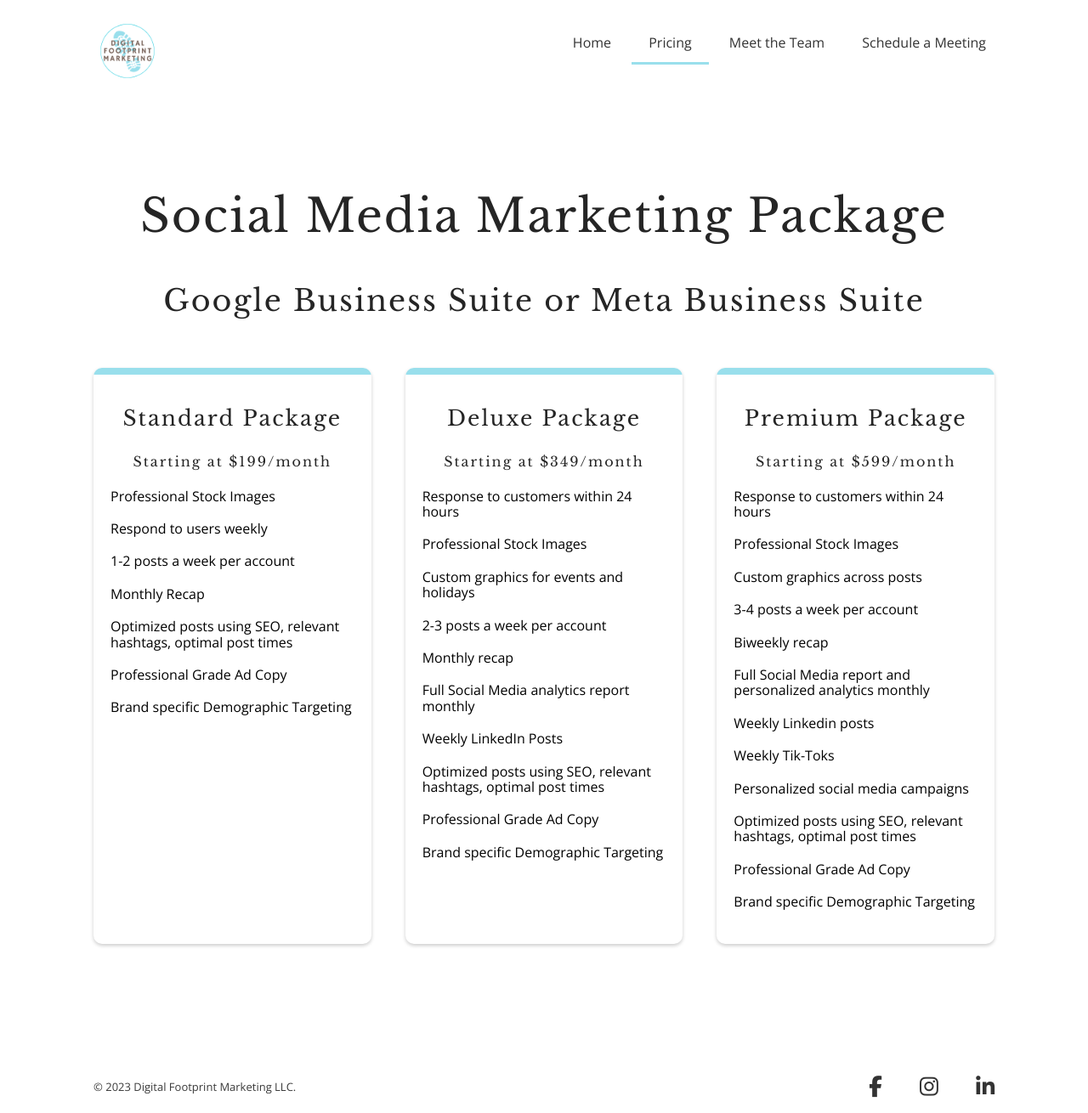
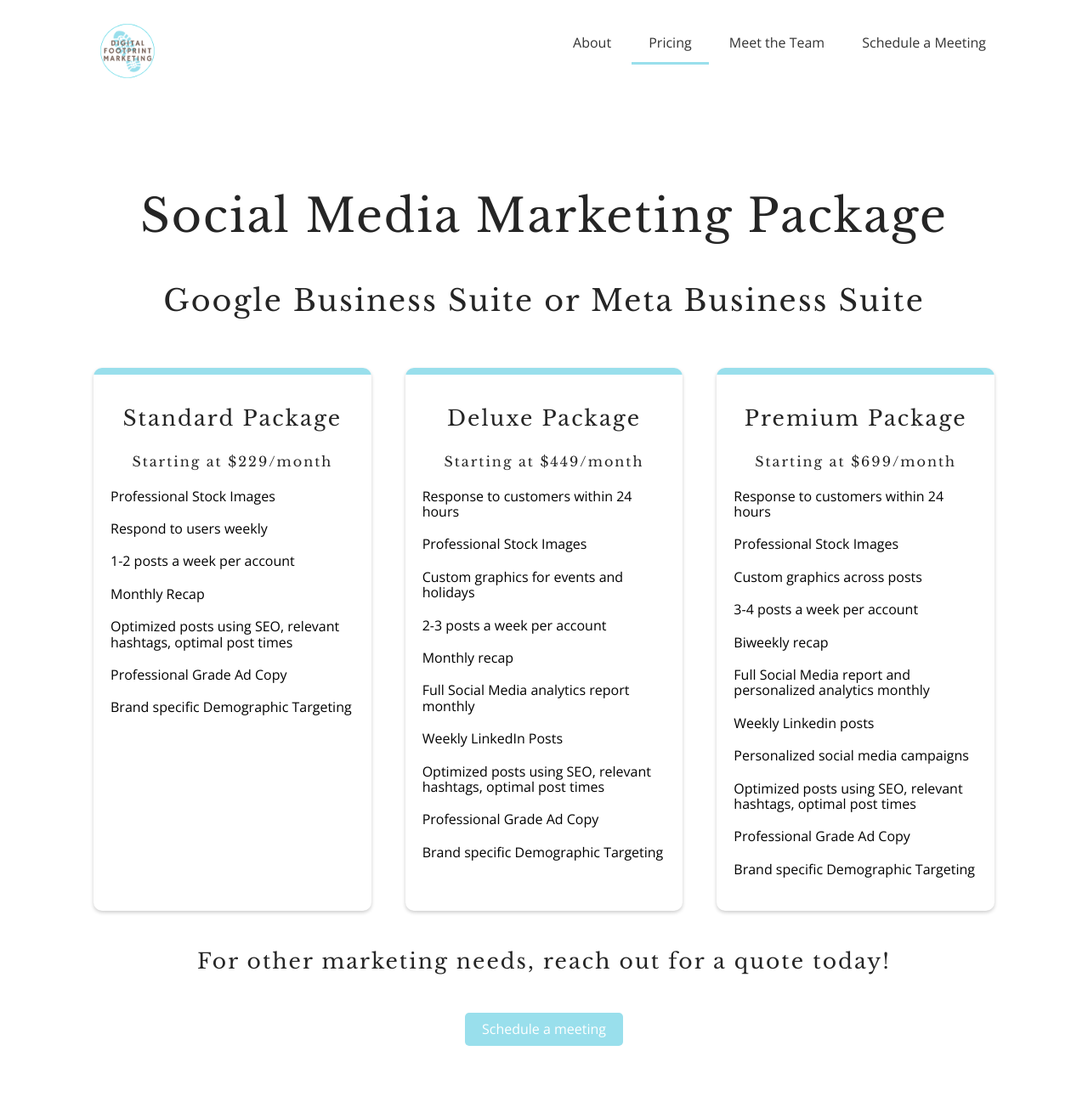
Before and after one commit to mildcat13579/DFPM, a plain HTML site: page pricing.html in a window 1280 px wide. Shown: the top 1310 px of the page at 85% size. Drawn offline with nearby package versions, Linux system fonts and the light colour scheme.

Commit message:
Add files via upload

```diff
--- a/pricing.html
+++ b/pricing.html
@@ -35,7 +35,7 @@
         </div>
         <nav>
             <ul class="navbar">
-                <li><a href="home.html">Home</a></li>
+                <li><a href="index.html">About</a></li>
                 <li><a href="pricing.html">Pricing</a></li>
                 <li><a href="team.html">Meet the Team</a></li>
                 <li><a href="schedule.html">Schedule a Meeting</a></li>
@@ -45,10 +45,11 @@
 
     <h1>Social Media Marketing Package</h1>
     <h2>Google Business Suite or Meta Business Suite</h2>
+
     <div class="container">
         <div class="column">
             <h3>Standard Package</h3>
-            <h4>Starting at $199/month</h4>
+            <h4>Starting at $229/month</h4>
             <ul>
                 <li>Professional Stock Images</li>
                 <li>Respond to users weekly</li>
@@ -62,7 +63,7 @@
 
         <div class="column">
             <h3>Deluxe Package</h3>
-            <h4>Starting at $349/month</h4>
+            <h4>Starting at $449/month</h4>
             <ul>
                 <li>Response to customers within 24 hours</li>
                 <li>Professional Stock Images</li>
@@ -79,7 +80,7 @@
 
         <div class="column">
             <h3>Premium Package</h3>
-            <h4>Starting at $599/month</h4>
+            <h4>Starting at $699/month</h4>
             <ul>
                 <li>Response to customers within 24 hours</li>
                 <li>Professional Stock Images</li>
@@ -88,7 +89,6 @@
                 <li>Biweekly recap</li>
                 <li>Full Social Media report and personalized analytics monthly</li>
                 <li>Weekly Linkedin posts</li>
-                <li>Weekly Tik-Toks</li>
                 <li>Personalized social media campaigns</li>
                 <li>Optimized posts using SEO, relevant hashtags, optimal post times</li>
                 <li>Professional Grade Ad Copy</li>
@@ -96,6 +96,13 @@
             </ul>
         </div>
     </div>
+    <h3>For other marketing needs, reach out for a quote today!</h3>
+    <div class="main-content-3">
+        <button>
+            <a href="schedule.html">Schedule a meeting</a>
+        </button>
+    </div>
+
 </body>
 
 <div class="clear"></div>
```
Also changed, not shown: index.html (+1 -1 lines), schedule.html (+6 -2 lines), team.html (+2 -1 lines), 1 other file.
